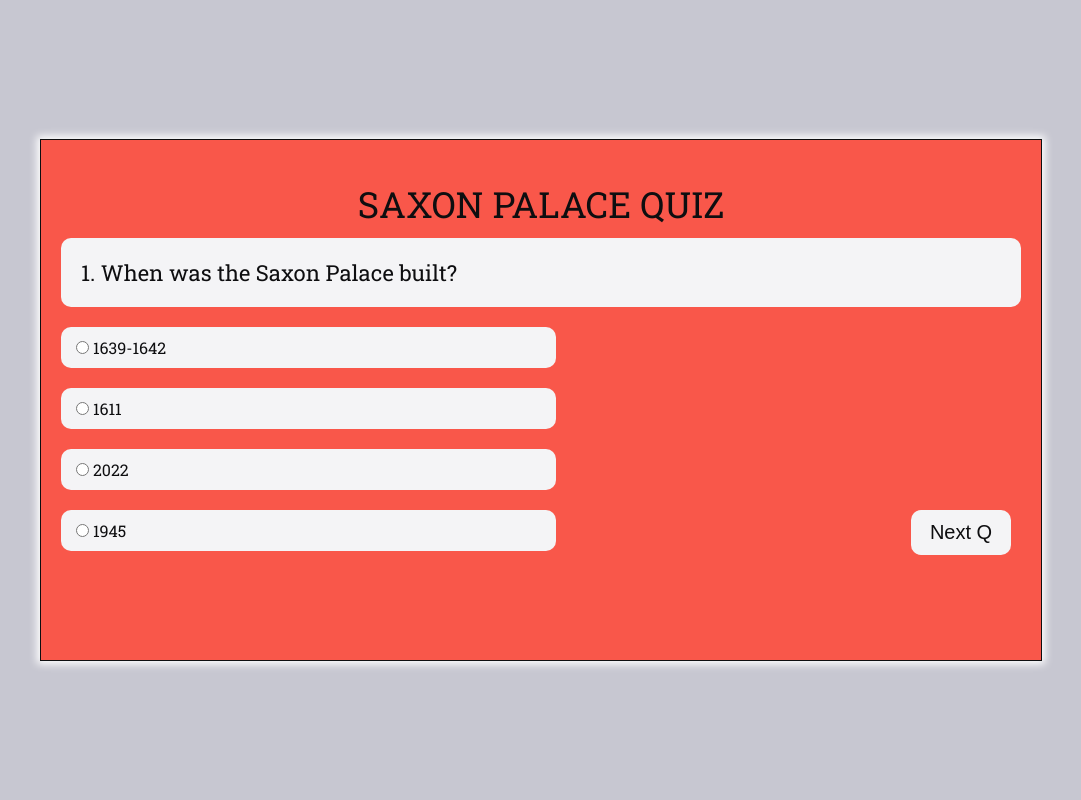
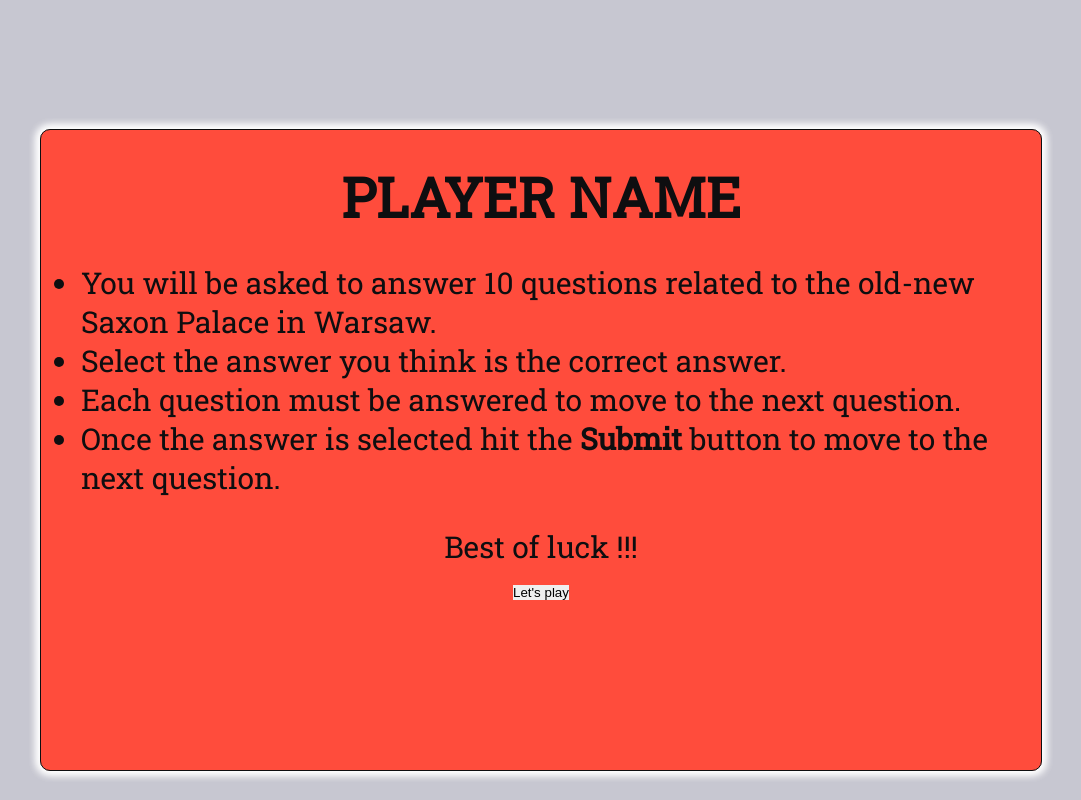
Before and after one commit to DominikBBB/PP2-JSQuiz, a plain HTML site: page index.html in a window 1280 px wide. Shown: the whole page, without its empty margins (99-1180 px from the left). Drawn offline with Linux system fonts and the light colour scheme.

Commit message:
Add quiz sections in html, style container and quiz sections, add variables for home and rules pages, add event listener to submit button on home page

```diff
--- a/assets/css/style.css
+++ b/assets/css/style.css
@@ -14,25 +14,64 @@ body {
 }
 
 .container {
-    height: 60%;
+    height: 600px;
     width: 75%;
     position: absolute;
-    top: 50%;
+    top: 450px;
     left: 50%;
     transform: translateX(-50%) translateY(-50%);
-    background-color: rgba(255, 76, 60, 0.9);
+    background-color: rgba(255, 76, 60);
+
     padding: 20px;
     border: 1px solid #0e0e10;
+    border-radius: 10px;
     box-shadow: 0 0 8px 3px #fff;
 }
 
-.title {
-    padding-top: 20px;
+.top-section {
+    padding-top: 10px;
     text-align: center;
-    font-size: 36px;
+    font-size: 55px;
     text-transform: uppercase;
     color: #0e0e10;
+    /* background-color: blue; */
 }
+
+.mid-section {
+    padding: 30px 0;
+    text-align: center;
+    font-size: 30px;
+    color: #0e0e10;
+    /* background-color: green; */
+}
+
+.bttm-section {
+    bottom: 30px;
+    /* position: absolute; */
+    font-size: 30px;
+    color: #0e0e10;
+    text-align: center;
+    /* background-color: yellow; */
+}
+
+/* --------------------------------------------------------------------------------Welcome section-- */
+
+#playername-form {
+
+}
+
+
+
+/* --------------------------------------------------------------------------------Rules section-- */
+
+#list-of-rules {
+    text-align: left;
+    padding-left: 20px;
+}
+
+
+
+/* -----------------------------------------------------------------------------------Quiz section-- */
 
 .question {
     padding: 20px;
--- a/assets/js/questions.js
+++ b/assets/js/questions.js
@@ -20,54 +20,55 @@ let questions = [
     "a3": "2023-2030",
     "a4": "2018",
     "answer": "3"
-}, {
-    "question": "Which famous pianist was living in the Saxon Palace?",
-    "a1": "Chopin",
-    "a2": "Bach",
-    "a3": "Vivaldi",
-    "a4": "Mozart",
-    "answer": "1"
-}, {
-    "question": "When was the Saxon Palace destroyed by Germans?",
-    "a1": "1918",
-    "a2": "1900",
-    "a3": "1989",
-    "a4": "1945",
-    "answer": "4"
-}, {
-    "question": "What is located on the Saski Square now?",
-    "a1": "Ice-cream truck",
-    "a2": "Tomb of the Unknown Soldier",
-    "a3": "Coffee Shop",
-    "a4": "Nothing",
-    "answer": "2"
-}, {
-    "question": "What was located NEXT to the Saxon Palace?",
-    "a1": "Grocery Shop",
-    "a2": "Brühl Palace",
-    "a3": "Airport",
-    "a4": "Coding Department",
-    "answer": "2"
-}, {
-    "question": "What was located IN the Saxon Palace?",
-    "a1": "Grocery Shop",
-    "a2": "Brühl Palace",
-    "a3": "Airport",
-    "a4": "Coding Department",
-    "answer": "4"
-}, {
-    "question": "Which army was operated in the Saxon Palace in 1918-1939?",
-    "a1": "The Polish Army",
-    "a2": "The German Army",
-    "a3": "The Russian Army",
-    "a4": "NATO",
-    "answer": "1"
-}, {
-    "question": "What architectural concept is connected to the Saxon Palace?",
-    "a1": "Warsaw's water pipes system",
-    "a2": "Saxon Axis with the Garden, Theatre and the Iron Gate",
-    "a3": "None",
-    "a4": "Love Parade tents",
-    "answer": "2"
 },
+// {
+//     "question": "Which famous pianist was living in the Saxon Palace?",
+//     "a1": "Chopin",
+//     "a2": "Bach",
+//     "a3": "Vivaldi",
+//     "a4": "Mozart",
+//     "answer": "1"
+// }, {
+//     "question": "When was the Saxon Palace destroyed by Germans?",
+//     "a1": "1918",
+//     "a2": "1900",
+//     "a3": "1989",
+//     "a4": "1945",
+//     "answer": "4"
+// }, {
+//     "question": "What is located on the Saski Square now?",
+//     "a1": "Ice-cream truck",
+//     "a2": "Tomb of the Unknown Soldier",
+//     "a3": "Coffee Shop",
+//     "a4": "Nothing",
+//     "answer": "2"
+// }, {
+//     "question": "What was located NEXT to the Saxon Palace?",
+//     "a1": "Grocery Shop",
+//     "a2": "Brühl Palace",
+//     "a3": "Airport",
+//     "a4": "Coding Department",
+//     "answer": "2"
+// }, {
+//     "question": "What was located IN the Saxon Palace?",
+//     "a1": "Grocery Shop",
+//     "a2": "Brühl Palace",
+//     "a3": "Airport",
+//     "a4": "Coding Department",
+//     "answer": "4"
+// }, {
+//     "question": "Which army was operated in the Saxon Palace in 1918-1939?",
+//     "a1": "The Polish Army",
+//     "a2": "The German Army",
+//     "a3": "The Russian Army",
+//     "a4": "NATO",
+//     "answer": "1"
+// }, {
+//     "question": "What architectural concept is connected to the Saxon Palace?",
+//     "a1": "Warsaw's water pipes system",
+//     "a2": "Saxon Axis with the Garden, Theatre and the Iron Gate",
+//     "a3": "None",
+//     "a4": "Love Parade tents",
+//     "answer": "2"
+// },
 ]
--- a/assets/js/script.js
+++ b/assets/js/script.js
@@ -1,6 +1,35 @@
+document.addEventListener('DOMContentLoaded', function() {});
+
+let homeEl = document.getElementById('home');
+let playerNameEl = document.getElementById('playername');
+let form = document.getElementById('playername-form');
+
+let startButtonEl = document.getElementById('quiz-start');
+let rulesEl = document.getElementById('rules');
+let playerEl = document.getElementById('player');
+let quizEl = document.getElementById('quiz');
+
+
+
+form.addEventListener('submit', function(event) {
+    homeEl.style.display = 'none';
+    rulesEl.classList.remove('hide-content');
+    playerEl.innerHTML = "Hi " + playerNameEl.value;
+    event.preventDefault();
+});
+
+
+startButtonEl.addEventListener('click', function() {
+    rulesEl.classList.add('hide-content');
+    quizEl.classList.remove('hide-content');
+});
+
+
+
+
+let totalQuestions = questions.length;
 let currentQuestion = 0;
 let score = 0;
-let totalQuestions = questions.length;
 
 let container = document.getElementById('quizContainer');
 let questionElement = document.getElementById('question');
--- a/index.html
+++ b/index.html
@@ -27,6 +27,44 @@
 
     <body>
 
+        <!--------------------------------------------------------------------------------Welcome section-->
+        <div id="home" class="container">
+            <h1 class="top-section"><p>The Saxon Palace Quiz:</h1>
+            <div class="mid-section">
+                <h2>Let's see how much You remember about</h2>
+                <h2>The Old-New Saxon Palace in Warsaw?</h2>
+            </div>
+            <div class="bttm-section">
+                <div>Please enter your name:</div>
+                <form id="playername-form">
+                   <label for="playername"></label>
+                   <input type="text" id="playername" class="text-center" name="playername" pattern="[a-zA-Z][a-zA-Z  ]{1,}" placeholder="Your Name" required>
+
+                   <button type="submit" id="submit-button">Submit</button>
+                </form>
+            </div>
+        </div>
+
+        <!-----------------------------------------------------------------------------Quiz-rules section-->
+        <div id="rules" class="container">
+            <h1 id="player" class="top-section">Player Name</h1>
+            <div class="mid-section">
+                <ul id="list-of-rules">
+                    <li>You will be asked to answer 10 questions related to the old-new Saxon Palace in Warsaw.</li>
+                    <li>Select the answer you think is the correct answer.</li>
+                    <li>Each question must be answered to move to the next question.</li>
+                    <li>Once the answer is selected hit the <strong>Submit </strong>button to move to the next question.</li>
+                </ul>
+            </div>
+            <div class="bttm-section">
+                <div>Best of luck !!!</div>
+                <div>
+                    <button type="button" aria-label="Quiz start button" id="quiz-start">Let's play</button>
+                 </div>
+            </div>
+        </div>
+
+        <!-----------------------------------------------------------------------------------Quiz section--
         <div id="quizContainer" class="container">
             <div class="title">Saxon Palace Quiz</div>
 
@@ -38,15 +76,25 @@
 
             <button id="nextButton" class="next-btn" onclick="loadNextQuestion();">Next Q</button>
 
+
+        </div> -->
+
+        <!---------------------------------------------------------------------------Quiz-results section--
+        <div id="result" class="container result" style="display:none;">
+        </div> -->
+
+        <!--------------------------------------------------------------------------Quiz-feedback section--
+        <div id="feedback" class="container">
+        </div>-->
+
+
             <!-- <div class="score-area">
                 <p class="scores">Correct Answers <span id="score">0</span></p>
                 <p class="scores">Incorrect Answers <span id="incorrect">0</span></p>
             </div> -->
-        </div>
 
-        <div id="result" class="container result" style="display:none;">
 
-        </div>
+
 
         <script src="./assets/js/questions.js"></script>
         <script src="./assets/js/script.js"></script>
```
